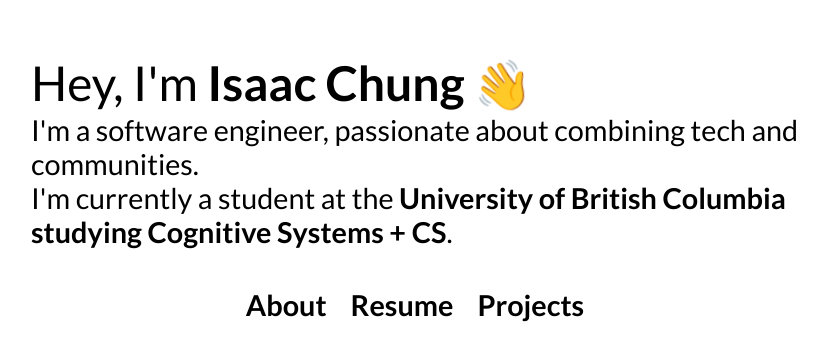
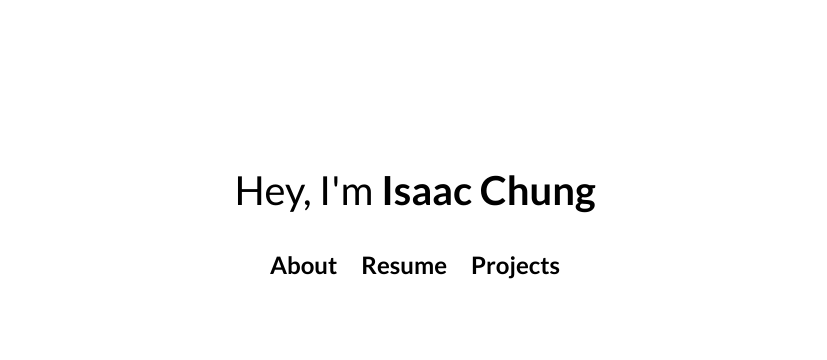
Before and after one commit to ichung08/Portfolio, a React (Create React App) app: page / in a window 1280 px wide. Shown: the part 154-514 px from the top of the page, without its empty margins (225-1052 px from the left). Built offline with nearby package versions, Linux system fonts and the light colour scheme.

Commit message:
Updated Home page

```diff
--- a/src/App.js
+++ b/src/App.js
@@ -1,4 +1,5 @@
 import { BrowserRouter as Router, Route, Switch } from "react-router-dom";
+import styled from "styled-components";
 import Header from "./components/Header";
 import Home from "./pages/Home";
 import Footer from "./components/Footer";
@@ -22,20 +23,22 @@
 
 function App() {
   return (
+    <div>
     <Router>
       <Switch>
-        <Route path="/thoughts" component={Thoughts} />
         <Route
           path="/"
           exact
           render={(props) => (
-            <div className="container">
-              <Home />
-            </div>
+            <Home />
           )}
         />
+        <Route path="/about" component={About} />
+        <Route path="/resume" component={Experience} />
+        <Route path="/projects" component={Projects} />
       </Switch>
     </Router>
+    </div>
   );
 }
 
--- a/src/pages/Home.js
+++ b/src/pages/Home.js
@@ -1,7 +1,13 @@
 import styled, { keyframes } from "styled-components";
 
+const Container = styled.div`
+  display: flex;
+  align-items: center;
+  width: 100%;
+  height: 45em;
+`
+
 const IntroContainer = styled.div`
-  margin: 13rem 0 13rem 0;
   display: flex;
   align-items: center;
   flex-direction: column;
@@ -12,7 +18,6 @@
   display: flex;
   justify-content: space-between;
   align-items: center;
-  padding: 2rem 19.5rem 1rem 19.5rem;
   font-family: "Lato", sans-serif;
   font-weight: 700;
 `
@@ -32,8 +37,8 @@
   font-size: 2.5em;
   font-family: "Lato", sans-serif;
   font-weight: 400;
-  text-align: left;
-  width: 80%;
+  text-align: center;
+  vertical-align: middle;
 `
 
 const Body = styled.body`
@@ -82,22 +87,18 @@
 const Home = () => {
   return (
     // <IntroContainer data-aos="zoom-in" data-aos-offset="10" data-aos-duration="400">
+    <Container>
       <IntroContainer>
         <Title>
-        Hey, I'm <b>Isaac Chung</b> <Wave>👋</Wave>
+          Hey, I'm <b>Isaac Chung</b>
         </Title>
-      <Body>
-        I'm a software engineer, passionate about combining tech and communities.
-        <br/>
-        I'm currently a student at the <b>University of British Columbia studying Cognitive Systems + CS</b>.
-      </Body>
         <LinkContainer>
           <Link href="/about">About</Link>
           <Link href="/resume">Resume</Link>
           <Link href="/projects">Projects</Link>
         </LinkContainer>
-
       </IntroContainer>
+    </Container>
   );
 };
 
--- a/src/styles/index.css
+++ b/src/styles/index.css
@@ -1,11 +1,11 @@
 /* @import url("https://fonts.googleapis.com/css2?family=Lato:ital,wght@0,100;0,300;0,400;0,700;0,900;1,100;1,300;1,400;1,700;1,900&family=Montserrat:ital,wght@0,100;0,200;0,300;0,400;0,500;0,600;0,700;1,100;1,200;1,300;1,400;1,500;1,600&family=Share+Tech&display=swap"); */
 
 /* Style entire website */
-* {
+/* * {
   box-sizing: border-box;
   margin: 0;
   padding: 0;
-}
+} */
 
 /* Changes text-highlight colour */
 ::selection {
@@ -15,13 +15,6 @@
 /* Style font for body */
 body {
   font-family: "Lato", sans-serif;
-}
-
-/* Add padding to h2*/
-h2 {
-  padding-top: 10px;
-  padding-bottom: 10px;
-  font-size: 2em;
 }
 
 /* Style header used for navigation */
@@ -69,11 +62,11 @@
 }
 
 /* Setting container size */
-.container {
+/* .container {
   margin: auto 20rem auto 20rem;
   font-size: 1.2em;
   word-wrap: normal;
-}
+} */
 
 /* Style about a tags */
 .about__link {
```
Lines whose indentation alone changed are shown as unchanged.
